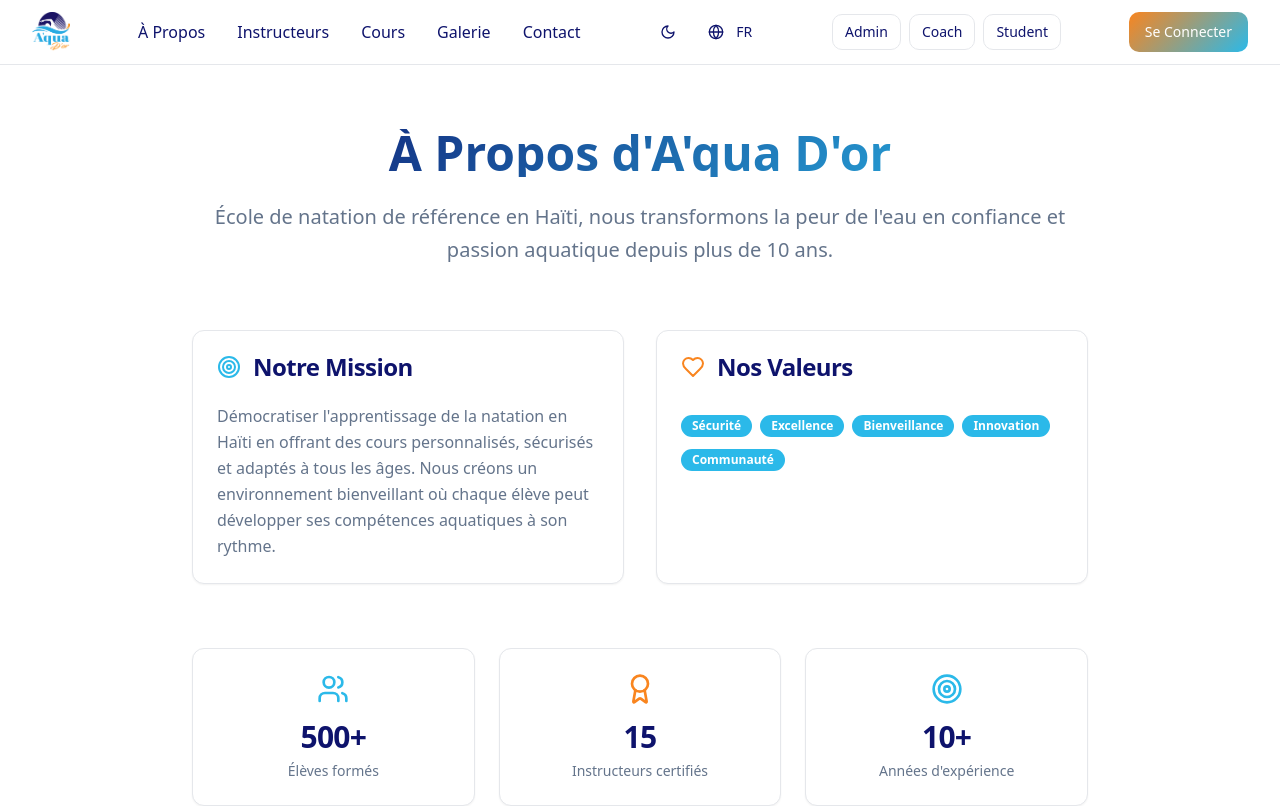
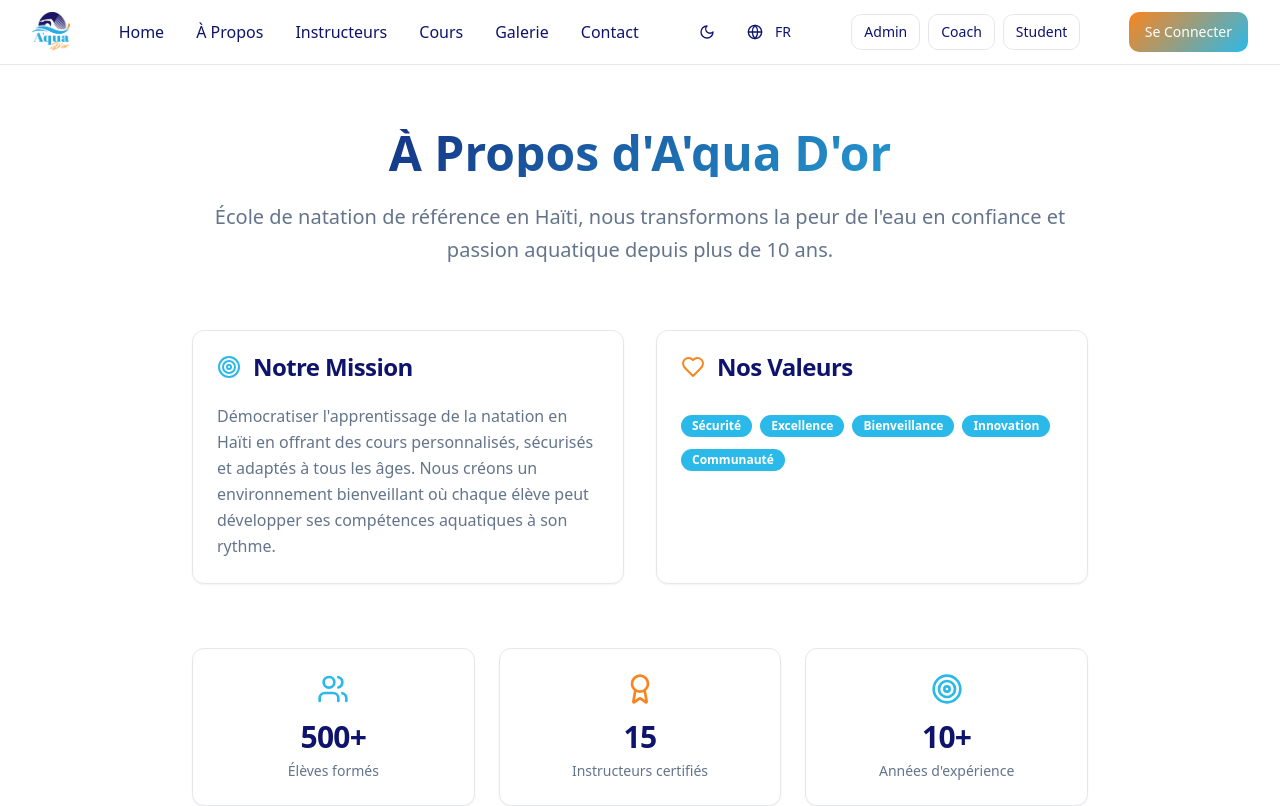
Before and after one commit to aquador-web-app/aqua-dor-connect-platform, a React (Vite) app: page /about in a window 1280 px wide. Shown: the top 806 px of the page. Built offline with nearby package versions, Linux system fonts and the light colour scheme.

Commit message:
Add Home button to navbar
Add a Home button to the navbar that links to the Home page.

```diff
--- a/src/components/layout/Header.tsx
+++ b/src/components/layout/Header.tsx
@@ -49,6 +49,12 @@ const Header = () => {
 
           {/* Desktop Navigation */}
           <nav className="hidden md:flex items-center space-x-8">
+            <Link
+              to="/"
+              className="text-foreground hover:text-secondary transition-colors"
+            >
+              Home
+            </Link>
             <Link
               to="/about"
               className="text-foreground hover:text-secondary transition-colors"
@@ -203,6 +209,13 @@ const Header = () => {
           <div className="md:hidden bg-background border-t">
             <nav className="container py-4 space-y-3">
               <Link
+                to="/"
+                className="block py-2 text-foreground hover:text-secondary transition-colors"
+                onClick={toggleMenu}
+              >
+                Home
+              </Link>
+              <Link
                 to="/about"
                 className="block py-2 text-foreground hover:text-secondary transition-colors"
                 onClick={toggleMenu}
```
